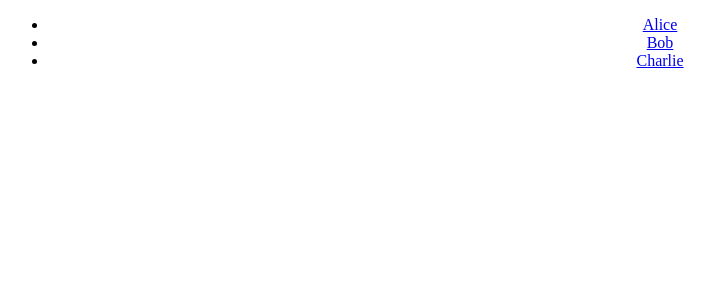
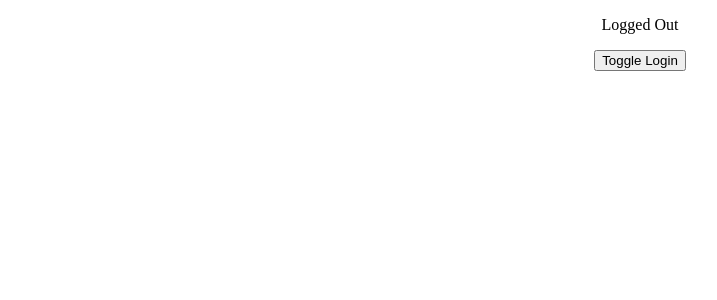
Before and after one commit to erema-amore/30github, a React (Create React App) app: page / in a window 1280 px wide. Before the commit this address had no page. Shown: the top 300 px of the page, without its empty margins (0-717 px from the left). Built offline with nearby package versions, Linux system fonts and the light colour scheme.

Commit message:
create AuthStatus component

```diff
--- a/src/App.js
+++ b/src/App.js
@@ -1,5 +1,6 @@
 import './App.css';
-import UserMain from './components/UserMain';
+import AuthStatus from './components/AuthStatus';
+
 
 
 function App() {
@@ -7,7 +8,7 @@ function App() {
 
       <div className="App">
 
-        <UserMain/>
+        <AuthStatus/>
       </div>
 
   );
--- /dev/null
+++ b/src/components/AuthStatus.jsx
@@ -0,0 +1,16 @@
+import React, { useState } from "react";
+
+function AuthStatus() {
+  const [loggedIn, setLoggedIn] = useState(false);
+
+  return (
+    <div>
+      <p>{loggedIn ? "Logged In" : "Logged Out"}</p>
+      <button onClick={() => setLoggedIn(!loggedIn)}>
+        Toggle Login
+      </button>
+    </div>
+  );
+}
+
+export default AuthStatus;
```
